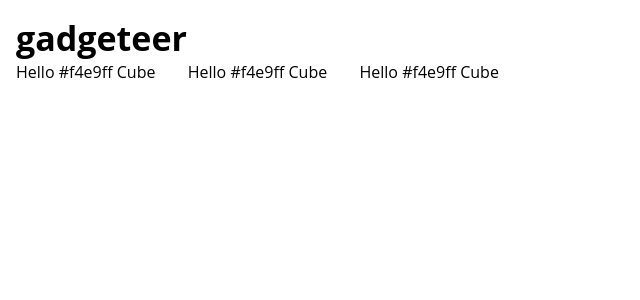
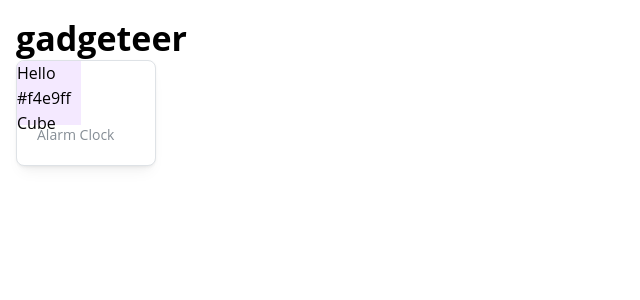
Before and after one commit to janakitti/gadgets, a React (Create React App) app: page / in a window 1280 px wide. Shown: the top 300 px of the page, without its empty margins (0-640 px from the left). Built offline with nearby package versions, Linux system fonts and the light colour scheme.

Commit message:
Add gadget factory

```diff
--- a/src/GadgetCard.tsx
+++ b/src/GadgetCard.tsx
@@ -1,16 +1,24 @@
 import { Card, Image, Text } from "@mantine/core";
+import React from "react";
 
-function GadgetCard() {
+interface IGadgetCardProps {
+  //   display: JSX.Element;
+  //   primaryColor: string;
+  children: React.ReactElement;
+}
+
+const GadgetCard = ({ children }: IGadgetCardProps) => {
   return (
     <Card shadow="sm" padding="lg" radius="md" withBorder>
       <Card.Section>
-        <Image src="temp_img.png" width={40} alt="alt" />
+        {/* <Image src="temp_img.png" width={40} alt="alt" /> */}
+        {children}
       </Card.Section>
       <Text size="sm" c="dimmed">
         Alarm Clock
       </Text>
     </Card>
   );
-}
+};
 
 export default GadgetCard;
--- /dev/null
+++ b/src/GadgetFactory.tsx
@@ -0,0 +1,8 @@
+import { Cube } from "./gadgets/Cube";
+
+export const gadgetFactory = (id: string, primaryColor: string) => {
+  if (id === "cube") {
+    return <Cube primaryColor={primaryColor} />;
+  }
+  return <Cube primaryColor={primaryColor} />;
+};
--- a/src/GadgetLibrary.tsx
+++ b/src/GadgetLibrary.tsx
@@ -1,3 +1,9 @@
-import { CubeGadget } from "./gadgets/Cube";
+interface LibraryEntry {
+  id: string;
+}
 
-export const GadgetLibrary = [CubeGadget, CubeGadget, CubeGadget];
+export const GadgetLibrary: LibraryEntry[] = [
+  {
+    id: "cube",
+  },
+];
--- a/src/Gallery.tsx
+++ b/src/Gallery.tsx
@@ -1,16 +1,23 @@
 import { Grid, SimpleGrid, Title } from "@mantine/core";
 import GadgetCard from "./GadgetCard";
 import { useEffect, useState } from "react";
-import { Gadget } from "./interfaces";
 import { GadgetLibrary } from "./GadgetLibrary";
+import { useGalleryStore } from "./Store";
+import { gadgetFactory } from "./GadgetFactory";
 
 function Gallery() {
   const [gadgets, setGadgets] = useState<JSX.Element[]>([]);
 
+  const { primaryColor } = useGalleryStore((state) => ({
+    primaryColor: state.primaryColor,
+  }));
+
   useEffect(() => {
-    const gadgetCards = GadgetLibrary.map((g) => g.gadget);
+    const gadgetCards = GadgetLibrary.map((g) => (
+      <GadgetCard>{gadgetFactory(g.id, primaryColor)}</GadgetCard>
+    ));
     setGadgets(gadgetCards);
-  }, []);
+  }, [primaryColor]);
 
   return (
     <Grid>
--- a/src/gadgets/Cube.tsx
+++ b/src/gadgets/Cube.tsx
@@ -1,22 +1,30 @@
 import { useGalleryStore } from "../Store";
 
-export const Cube = () => {
+interface ICubeProps {
+  primaryColor: string;
+}
+
+export const Cube = ({ primaryColor }: ICubeProps) => {
+  return (
+    <div style={{ height: "4em", width: "4em", background: primaryColor }}>
+      Hello {primaryColor} Cube
+    </div>
+  );
+};
+
+export const CubeEditor = () => {
   const { primaryColor } = useGalleryStore((state) => ({
     primaryColor: state.primaryColor,
   }));
-  return <div>Hello {primaryColor} Cube</div>;
-};
-
-export const CubeEditor = () => {
   return (
     <div>
-      <Cube />
+      <Cube primaryColor={primaryColor} />
       Controls
     </div>
   );
 };
 
-export const CubeGadget = {
-  gadget: <Cube />,
-  editor: <CubeEditor />,
-};
+// export const CubeGadget = {
+//   gadget: <Cube />,
+//   editor: <CubeEditor />,
+// };
```
